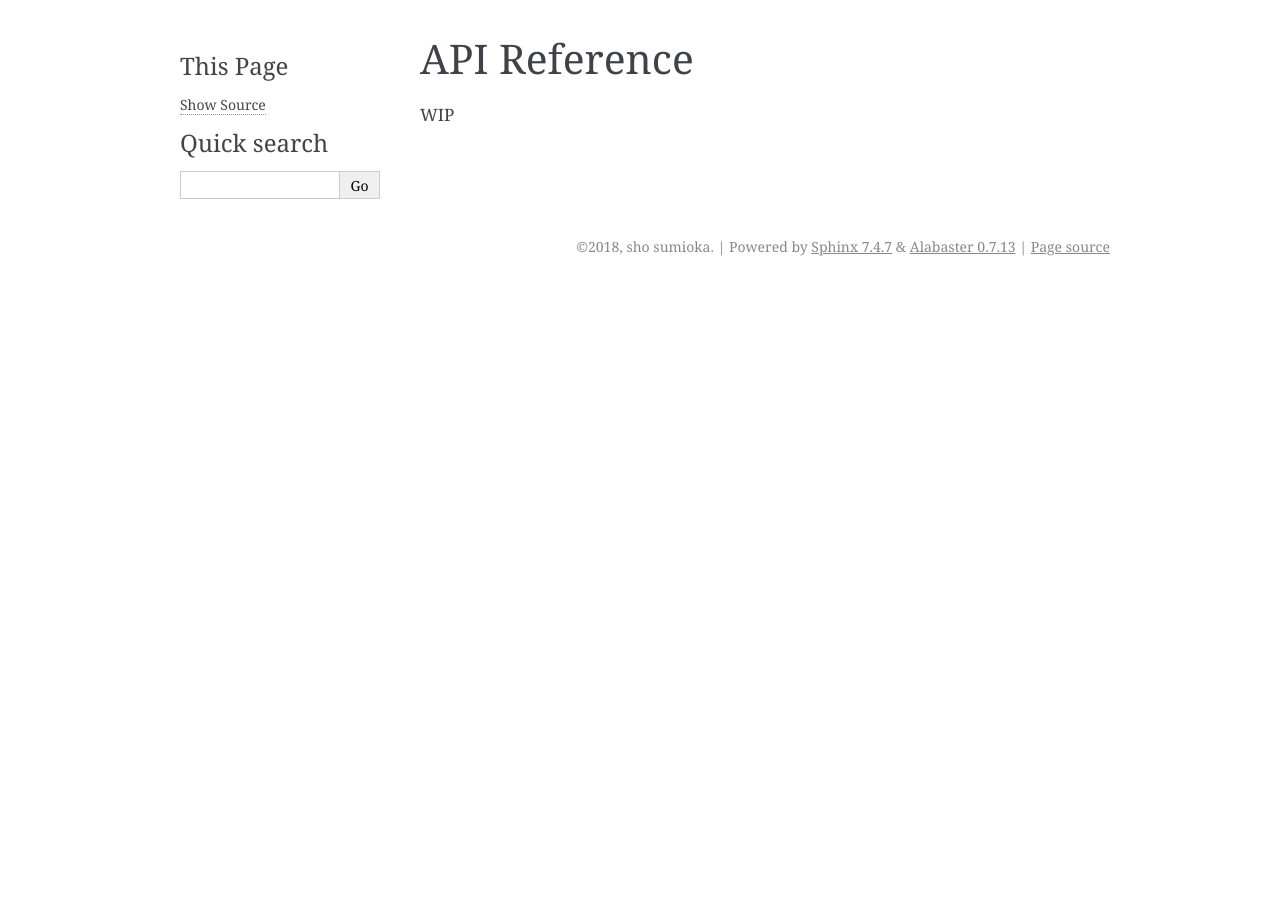
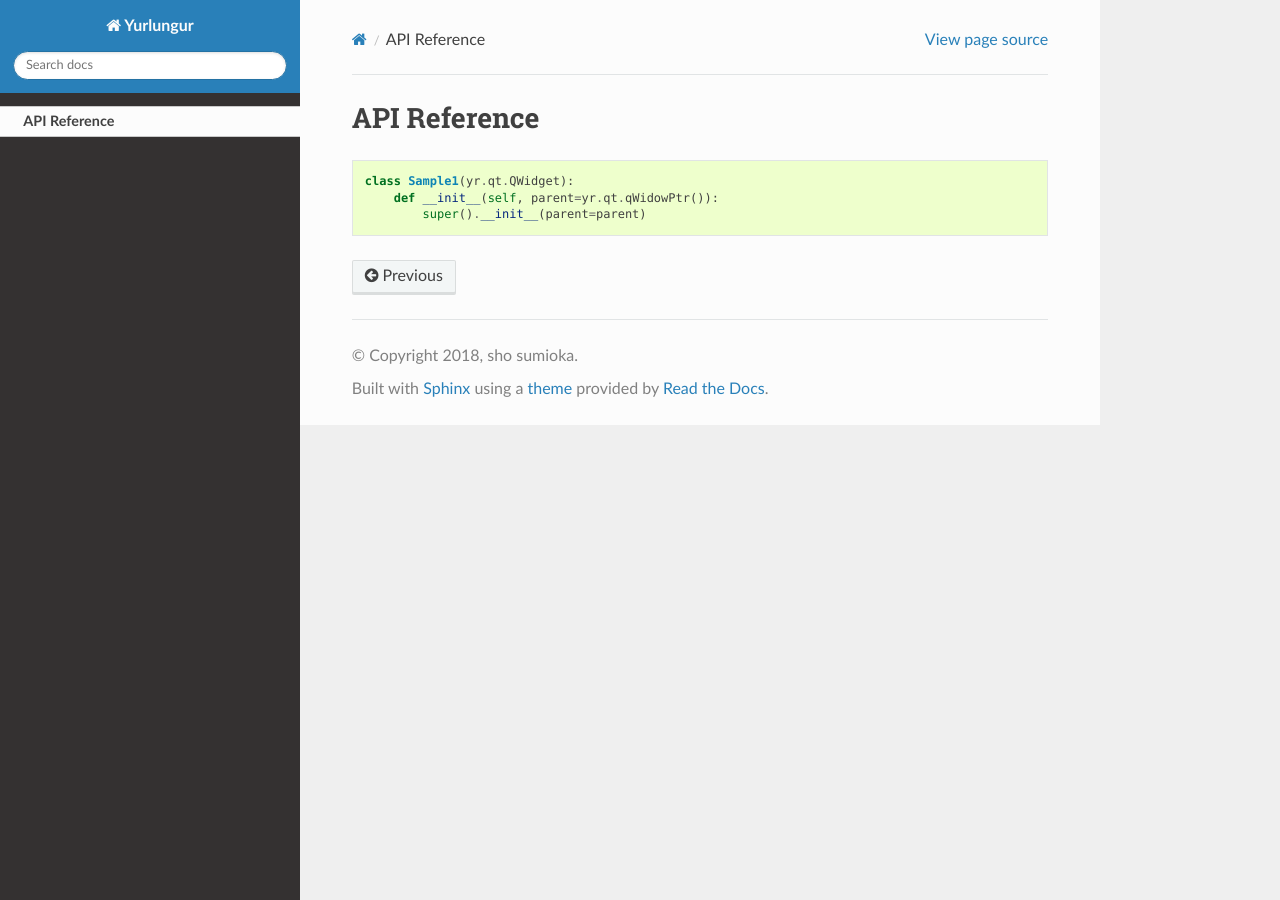
Before and after one commit to sho7noka/Yurlungur, a Sphinx documentation site: the page built from source/api.rst, in a window 1280 px wide. Built offline with Sphinx 7.4.7 and the Read the Docs theme 2.0.0, drawn with Linux system fonts in a browser that asks for light colours.

Commit message:
doc: update theme

```diff
--- a/source/api.rst
+++ b/source/api.rst
@@ -2,4 +2,8 @@
 API Reference
 =============================================
 
-WIP
+.. code-block:: python
+
+    class Sample1(yr.qt.QWidget):
+        def __init__(self, parent=yr.qt.qWidowPtr()):
+            super().__init__(parent=parent)
--- a/source/conf.py
+++ b/source/conf.py
@@ -12,9 +12,9 @@
 # add these directories to sys.path here. If the directory is relative to the
 # documentation root, use os.path.abspath to make it absolute, like shown here.
 #
-# import os
-# import sys
-# sys.path.insert(0, os.path.abspath('.'))
+import os
+import sys
+sys.path.insert(0, os.path.abspath('../yurlungur/core'))
 
 
 # -- Project information -----------------------------------------------------
@@ -43,6 +43,7 @@ extensions = [
     'sphinx.ext.doctest',
     'sphinx.ext.intersphinx',
     'sphinx.ext.githubpages',
+    'sphinx.ext.napoleon',
 ]
 
 # Add any paths that contain templates here, relative to this directory.
@@ -78,7 +79,8 @@ pygments_style = 'sphinx'
 # The theme to use for HTML and HTML Help pages.  See the documentation for
 # a list of builtin themes.
 #
-html_theme = 'alabaster'
+import sphinx_rtd_theme
+html_theme = 'sphinx_rtd_theme'
 
 # Theme options are theme-specific and customize the look and feel of a theme
 # further.  For a list of options available for each theme, see the
```
